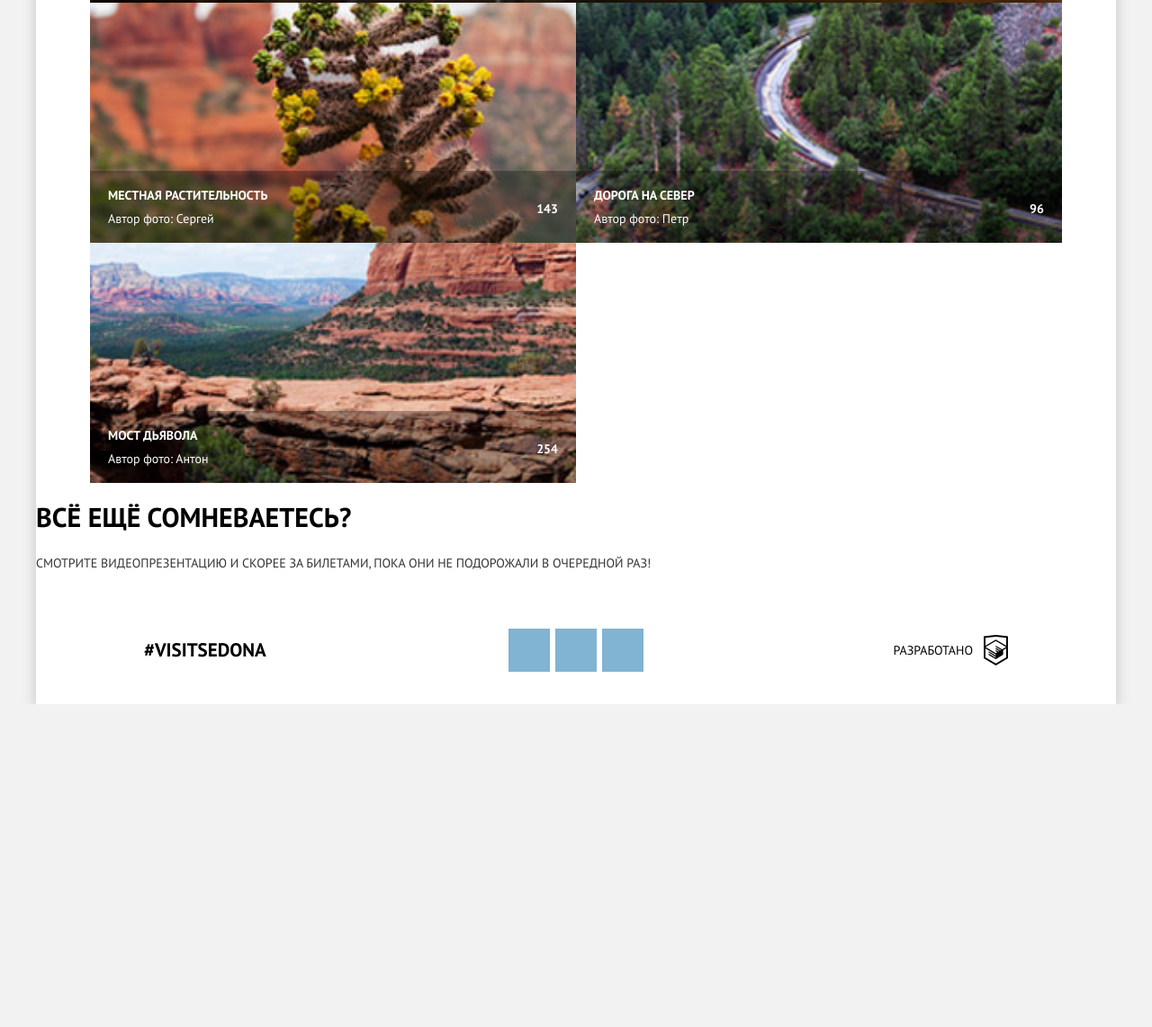
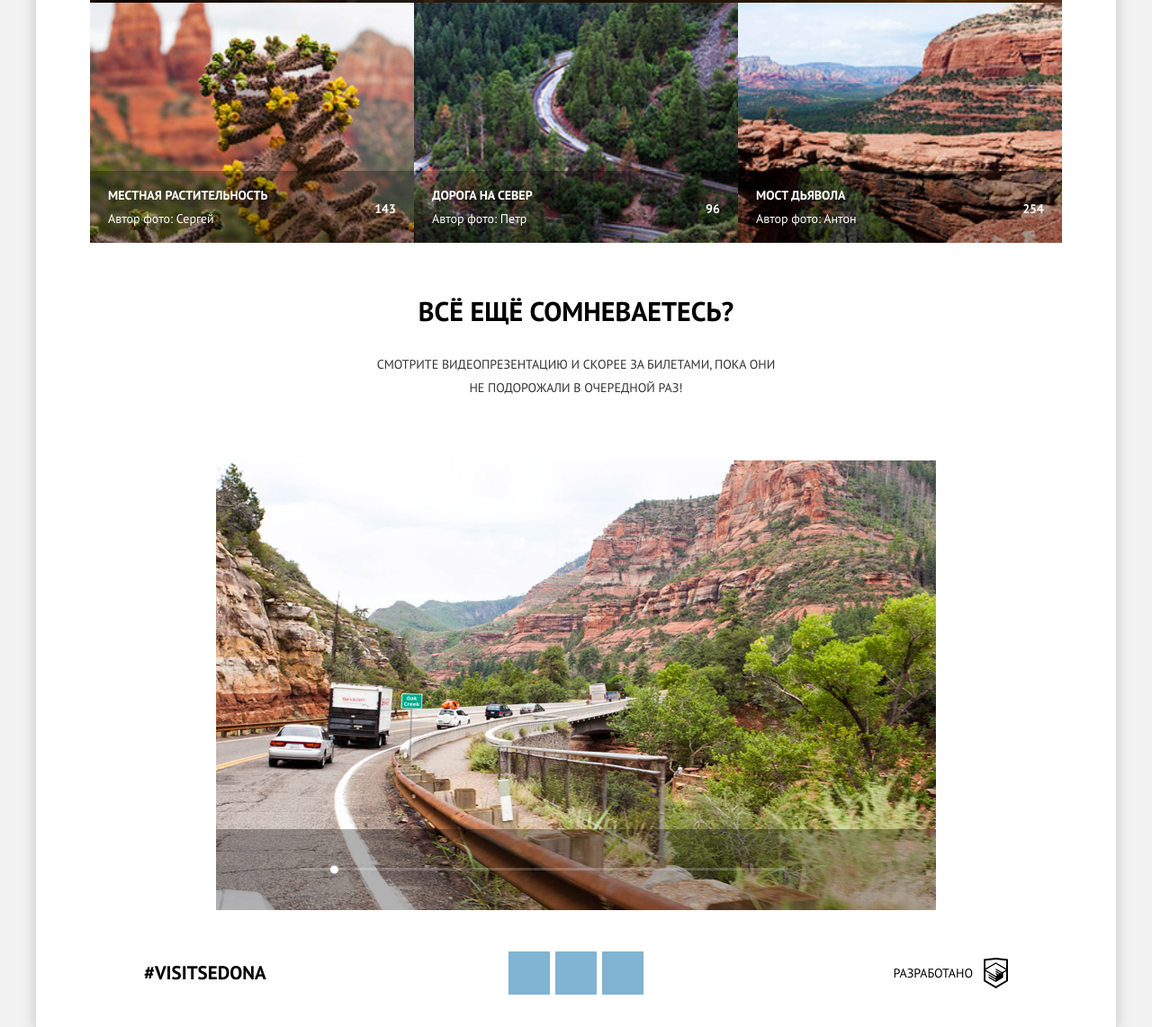
Before and after one commit to 1maximsafronov/32787-sedona-18, a website: page source/photo.html in a window 1280 px wide. Shown: the part 1053-2195 px from the top of the page at 90% size. Before the commit the page ends 1836 px from the top, so only its background shows below. Drawn offline with nearby package versions, Linux system fonts and the light colour scheme; files that its build step writes are made by us from their sources.

Commit message:
Завершает разметку страницы с галереей

```diff
--- a/source/photo.html
+++ b/source/photo.html
@@ -122,7 +122,33 @@
         <p class="presentation__desc">
           Смотрите видеопрезентацию и&nbsp;скорее за&nbsp;билетами, пока они не&nbsp;подорожали в&nbsp;очередной раз!
         </p>
-        <div class="presentation__video"></div>
+        <div class="presentation__video video-player">
+          <div class="video-player__video">
+            <img src="img/video-desktop@1x.jpg" alt="">
+          </div>
+          <div class="video-player__controls">
+            <div class="video-player__timeline">
+              <div class="video-player__time-bar">
+                <button class="video-player__toggle"></button>
+              </div>
+            </div>
+            <button class="video-player__control video-player__control--replay" type="button">
+              <svg class="video-player__icon" width="16" height="20" fill="#5C6870">
+                <use xlink:href="img/sprite.svg#icon-video-replay"></use>
+              </svg>
+            </button>
+            <button class="video-player__control video-player__control--subtitles" type="button">
+              <svg class="video-player__icon" width="32" height="20" fill="#5C6870">
+                <use xlink:href="img/sprite.svg#icon-video-subtitles"></use>
+              </svg>
+            </button>
+            <button class="video-player__control video-player__control--fullscreen" type="button">
+              <svg class="video-player__icon" width="20" height="20" fill="#5C6870">
+                <use xlink:href="img/sprite.svg#icon-video-fullscreen"></use>
+              </svg>
+            </button>
+          </div>
+        </div>
       </section><!-- /presentation -->
     </main>
 
--- a/source/sass/blocks/gallery.scss
+++ b/source/sass/blocks/gallery.scss
@@ -1,11 +1,14 @@
 .gallery {
+  margin-bottom: 32px;
   padding-top: 32px;
 
   @media (min-width: $tablet-width) {
+    margin-bottom: 60px;
     padding-top: 65px;
   }
 
   @media (min-width: $desktop-width) {
+    margin-bottom: 63px;
     padding-top: 102px;
   }
 }
@@ -70,6 +73,10 @@
 
     grid-template-columns: 1fr 1fr;
   }
+
+  @media (min-width: $desktop-width) {
+    grid-template-columns: 1fr 1fr 1fr;
+  }
 }
 
 .gallery__item {
--- a/source/sass/blocks/presentation.scss
+++ b/source/sass/blocks/presentation.scss
@@ -1,22 +1,49 @@
 .presentation {
   //
+  @media (min-width: $tablet-width) {
+    padding-right: 60px;
+    padding-left: 60px;
+  }
+
+  @media (min-width: $desktop-width) {
+    padding-right: 200px;
+    padding-left: 200px;
+  }
 }
 
 .presentation__title {
+  margin-right: 20px;
+  margin-bottom: 33px;
+  margin-left: 20px;
+
+  text-align: center;
+
   color: $basic-black;
 
   font-size: 21px;
   line-height: 26px;
 
   @media (min-width: $tablet-width) {
+    width: 450px;
+    margin-right: auto;
+    margin-left: auto;
+
     font-size: 30px;
   }
 }
 
 .presentation__desc {
-  //
+  margin: 0;
+  margin-right: 20px;
+  margin-bottom: 33px;
+  margin-left: 20px;
+
+  text-align: center;
+
+  @media (min-width: $tablet-width) {
+    width: 450px;
+    margin-right: auto;
+    margin-bottom: 68px;
+    margin-left: auto;
+  }
 }
-
-.presentation__video {
-  //
-}
--- /dev/null
+++ b/source/sass/blocks/video-player.scss
@@ -0,0 +1,187 @@
+.video-player {
+  position: relative;
+
+  @media (min-width: $tablet-width) {
+    width: 648px;
+    height: 500px;
+  }
+
+  @media (min-width: $desktop-width) {
+    width: 800px;
+    height: 500px;
+  }
+}
+
+.video-player__video {
+  width: 320px;
+  height: 200px;
+
+  @include flexImage;
+
+  @media (min-width: $tablet-width) {
+    width: 648px;
+    height: 500px;
+  }
+
+  @media (min-width: $desktop-width) {
+    width: 800px;
+    height: 500px;
+  }
+}
+
+.video-player__controls {
+  position: relative;
+
+  display: flex;
+  align-items: center;
+  justify-content: space-between;
+
+  margin-right: 20px;
+  margin-left: 20px;
+  padding-top: 23px;
+  padding-right: 23px;
+  padding-bottom: 23px;
+  padding-left: 23px;
+
+  background-color: $bg-lighter-gray;
+
+  @media (min-width: $tablet-width) {
+    position: absolute;
+    bottom: 0;
+
+    width: 100%;
+    margin: 0;
+    padding: 35px;
+
+    background-color: $basic-black-opacity-30;
+
+    .video-player__icon {
+      fill: $basic-white;
+    }
+  }
+}
+
+.video-player__timeline {
+  position: absolute;
+  z-index: 1;
+  right: 0;
+  bottom: 100%;
+  left: 0;
+
+  padding-top: 22px;
+  padding-right: 22px;
+  padding-bottom: 20px;
+  padding-left: 22px;
+
+  background-color: $basic-black-opacity-30;
+
+  @media (min-width: $tablet-width) {
+    position: static;
+
+    flex-grow: 1;
+
+    margin-right: 42px;
+    margin-left: 42px;
+    padding: 0;
+
+    background-color: transparent;
+  }
+}
+
+.video-player__time-bar {
+  position: relative;
+
+  width: 100%;
+  height: 3px;
+
+  background-color: rgba($basic-white, 0.2);
+}
+
+.video-player__toggle {
+  position: absolute;
+  top: 50%;
+  left: 34px;
+
+  display: block;
+
+  width: 9px;
+  height: 9px;
+  margin: 0;
+  padding: 0;
+
+  cursor: pointer;
+  transform: translateY(-50%);
+
+  border: none;
+  border-radius: 50%;
+  background-color: $basic-white;
+
+  &:hover,
+  &:focus {
+    transform: translateY(-50%) scale(1.2);
+  }
+}
+
+.video-player__control {
+  display: flex;
+  align-items: center;
+
+  margin: 0;
+  margin-right: 31px;
+  padding: 0;
+
+  cursor: pointer;
+
+  border: none;
+  background-color: transparent;
+
+  &:last-child {
+    margin-right: 0;
+  }
+
+  &:hover,
+  &:focus {
+    .video-player__icon {
+      fill: #444444;
+    }
+  }
+
+  &:active {
+    .video-player__icon {
+      opacity: 0.3;
+    }
+  }
+
+  @media (min-width: $tablet-width) {
+    .video-player__icon {
+      fill: $basic-white;
+    }
+
+    &:hover,
+    &:focus {
+      .video-player__icon {
+        opacity: 0.6;
+
+        fill: $basic-white;
+      }
+    }
+
+    &:active {
+      .video-player__icon {
+        opacity: 0.3;
+      }
+    }
+  }
+}
+
+.video-player__control--replay {
+  margin-right: auto;
+
+  @media (min-width: $tablet-width) {
+    order: -1;
+  }
+}
+
+.video-player__icon {
+  fill: #5c6870;
+}
--- a/source/sass/global/mixins.scss
+++ b/source/sass/global/mixins.scss
@@ -3,6 +3,7 @@
 
   img {
     position: absolute;
+    z-index: 0;
 
     display: block;
 
--- a/source/sass/style.scss
+++ b/source/sass/style.scss
@@ -29,6 +29,7 @@
 @import "./blocks/gallery.scss";
 @import "./blocks/photo-card.scss";
 @import "./blocks/presentation.scss";
+@import "./blocks/video-player.scss";
 
 // Form page
 @import "./blocks/feedback.scss";
```
Also changed, not shown: source/img/icon-video-fullscreen.svg, source/img/icon-video-subtitles.svg.
